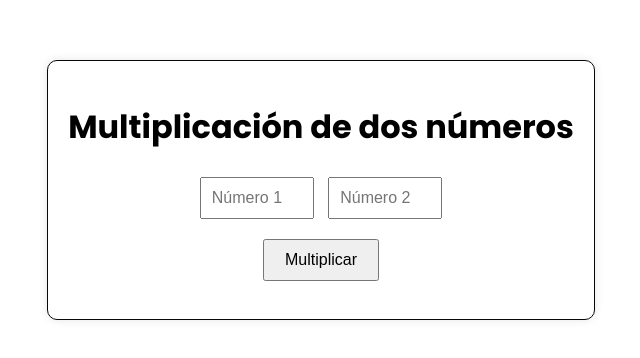
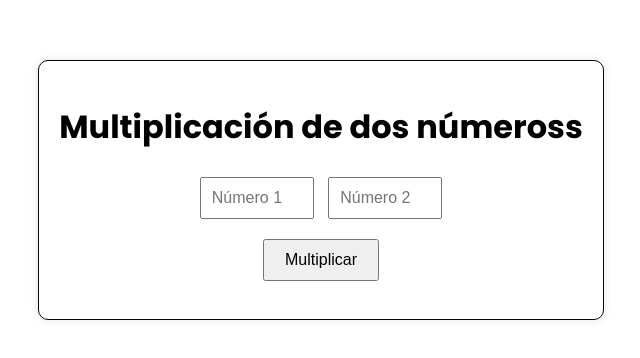
Before and after one commit to SixtoArrejin/Continous-Integation, a website: page index.html in a window 1280 px wide. Shown: the part 218-576 px from the top of the page, without its empty margins (319-959 px from the left). Drawn offline with Linux system fonts and the light colour scheme.

Commit message:
titulo terminado en ss

```diff
--- a/funciones.js
+++ b/funciones.js
@@ -5,7 +5,7 @@ function mul(num1, num2) {
     return 'Por favor, ingrese dos números válidos.';
   } else {
     let suma = num1 * num2;
-        return 'La multiplicación es: ' + suma;
+    return 'La multiplicación es: ' + suma;
   }
 }
 
--- a/index.html
+++ b/index.html
@@ -12,7 +12,7 @@
 </head>
 <body>
     <div class="container">
-        <h1>Multiplicación de dos números</h1>
+        <h1>Multiplicación de dos númeross</h1>
         <input type="number" id="num1" placeholder="Número 1">
         <input type="number" id="num2" placeholder="Número 2">
         <br>
```
